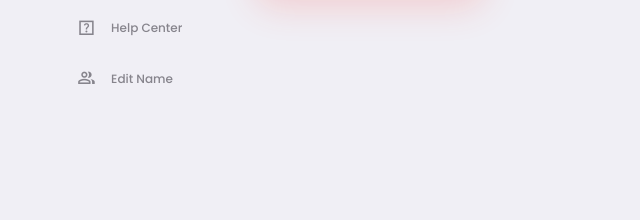
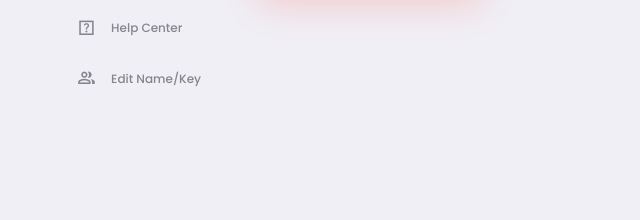
Before and after one commit to Cointex-cm/cointex, a plain HTML site: page index.html in a window 1280 px wide. Shown: the part 321-541 px from the top of the page, 0-640 px from the left. Drawn offline with nearby package versions, Linux system fonts and the light colour scheme.

Commit message:
Update index.html

```diff
--- a/index.html
+++ b/index.html
@@ -99,7 +99,7 @@
                     <span class="material-symbols-sharp">
                         group
                         </span>
-                    <h4>Edit Name</h4>
+                    <h4>Edit Name/Key</h4>
                 </a>
 
             </div>
```
